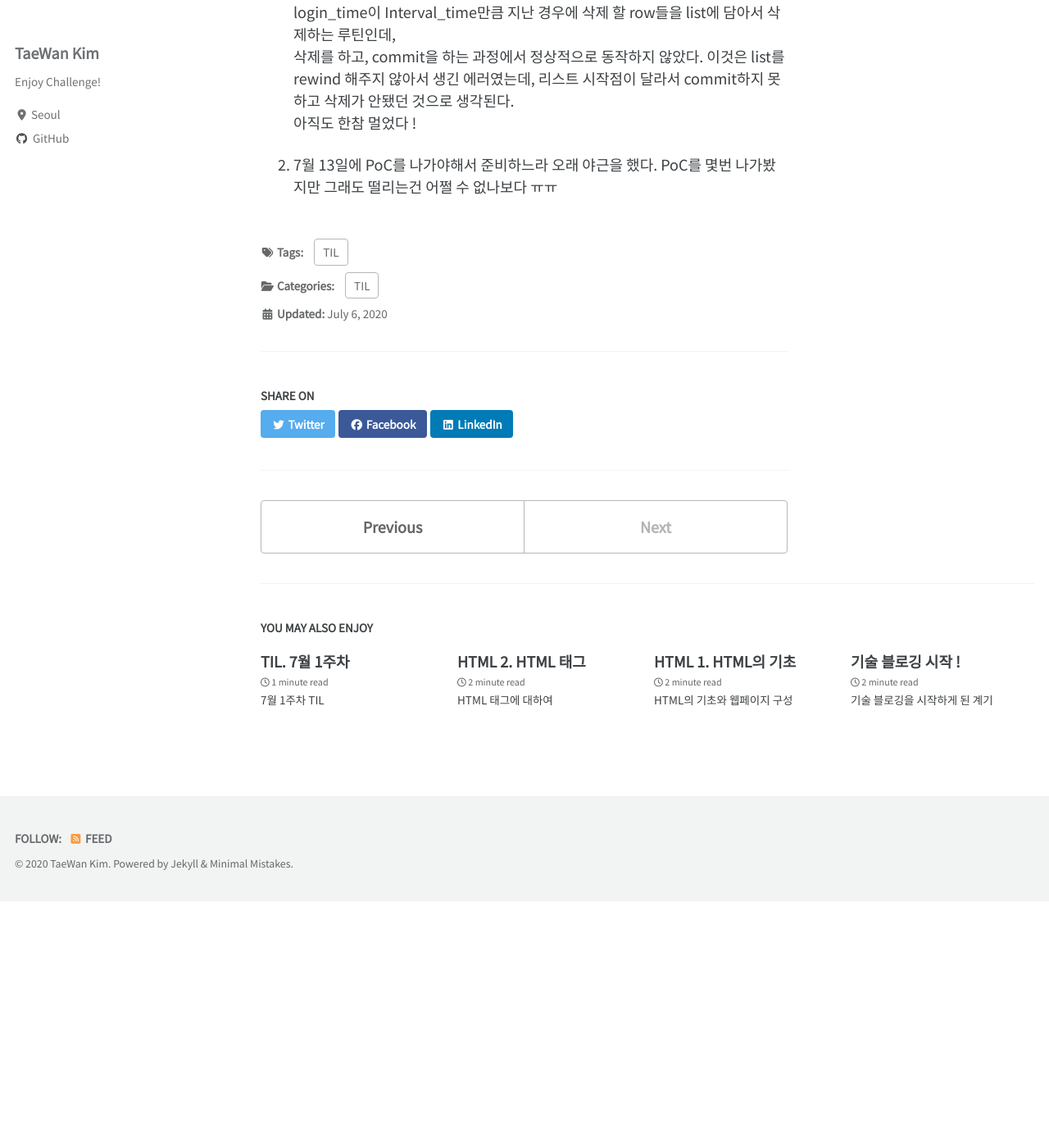
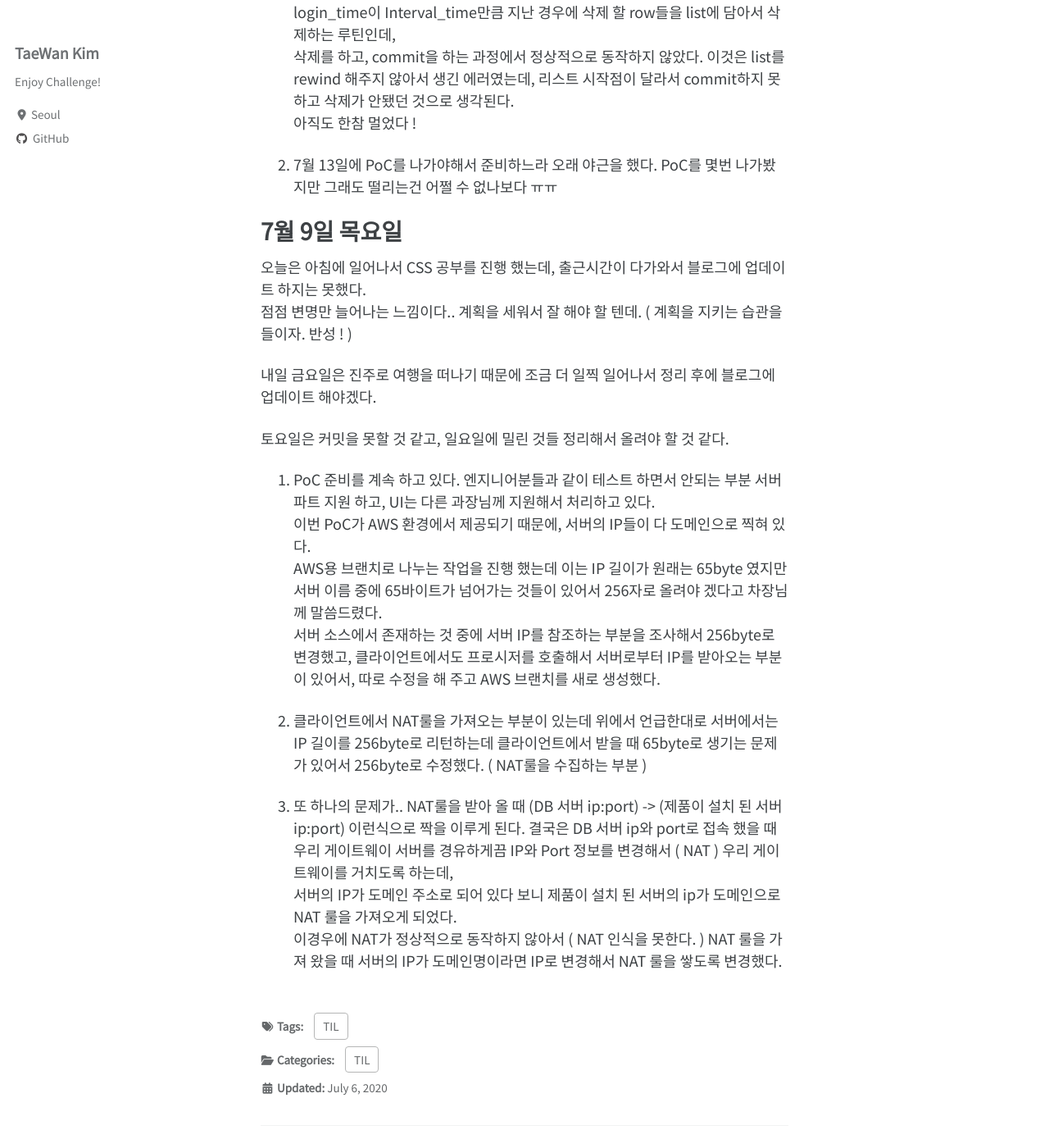
Before and after one commit to twkim-dev/twkim-dev.github.io, a Jekyll site: the page built from _posts/2020-07-06-TIL-2.md, in a window 1280 px wide and 1400 px high, scrolled down 1507 px. Shown: the whole window at 82% size. Built offline with Jekyll 4.4.1, drawn with Linux system fonts in a browser that asks for light colours; cached includes are drawn as plain includes; nearby versions of some CDN libraries; before the commit the page ends 2606 px from its top, so only the background shows below that; some of the changed text lies outside the part shown.

Commit message:
docs: 7월 둘째 주 TIL   - 7월 9일 목요일 TIL 커밋   - 반성을 해야 할 것 같다. 앞으로 계획을 세워서 잘 실천 할 수 있도록 해야지

```diff
--- a/_posts/2020-07-06-TIL-2.md
+++ b/_posts/2020-07-06-TIL-2.md
@@ -47,3 +47,22 @@ login_time이 Interval_time만큼 지난 경우에 삭제 할 row들을 list에
 아직도 한참 멀었다 !
 
 2. 7월 13일에 PoC를 나가야해서 준비하느라 오래 야근을 했다. PoC를 몇번 나가봤지만 그래도 떨리는건 어쩔 수 없나보다 ㅠㅠ
+
+# 7월 9일 목요일
+오늘은 아침에 일어나서 CSS 공부를 진행 했는데, 출근시간이 다가와서 블로그에 업데이트 하지는 못했다.
+점점 변명만 늘어나는 느낌이다.. 계획을 세워서 잘 해야 할 텐데. ( 계획을 지키는 습관을 들이자. 반성 ! )
+
+내일 금요일은 진주로 여행을 떠나기 때문에 조금 더 일찍 일어나서 정리 후에 블로그에 업데이트 해야겠다.
+
+토요일은 커밋을 못할 것 같고, 일요일에 밀린 것들 정리해서 올려야 할 것 같다.
+
+1. PoC 준비를 계속 하고 있다. 엔지니어분들과 같이 테스트 하면서 안되는 부분 서버파트 지원 하고, UI는 다른 과장님께 지원해서 처리하고 있다.
+이번 PoC가 AWS 환경에서 제공되기 때문에, 서버의 IP들이 다 도메인으로 찍혀 있다.
+AWS용 브랜치로 나누는 작업을 진행 했는데 이는 IP 길이가 원래는 65byte 였지만 서버 이름 중에 65바이트가 넘어가는 것들이 있어서 256자로 올려야 겠다고 차장님께 말씀드렸다.
+서버 소스에서 존재하는 것 중에 서버 IP를 참조하는 부분을 조사해서 256byte로 변경했고, 클라이언트에서도 프로시저를 호출해서 서버로부터 IP를 받아오는 부분이 있어서, 따로 수정을 해 주고 AWS 브랜치를 새로 생성했다.
+
+2. 클라이언트에서 NAT룰을 가져오는 부분이 있는데 위에서 언급한대로 서버에서는 IP 길이를 256byte로 리턴하는데 클라이언트에서 받을 때 65byte로 생기는 문제가 있어서 256byte로 수정했다. ( NAT룰을 수집하는 부분 )
+
+3. 또 하나의 문제가.. NAT룰을 받아 올 때 (DB 서버 ip:port) -> (제품이 설치 된 서버 ip:port) 이런식으로 짝을 이루게 된다. 결국은 DB 서버 ip와 port로 접속 했을 때 우리 게이트웨이 서버를 경유하게끔 IP와 Port 정보를 변경해서 ( NAT ) 우리 게이트웨이를 거치도록 하는데,
+서버의 IP가 도메인 주소로 되어 있다 보니 제품이 설치 된 서버의 ip가 도메인으로 NAT 룰을 가져오게 되었다.
+이경우에 NAT가 정상적으로 동작하지 않아서 ( NAT 인식을 못한다. ) NAT 룰을 가져 왔을 때 서버의 IP가 도메인명이라면 IP로 변경해서 NAT 룰을 쌓도록 변경했다.
```
